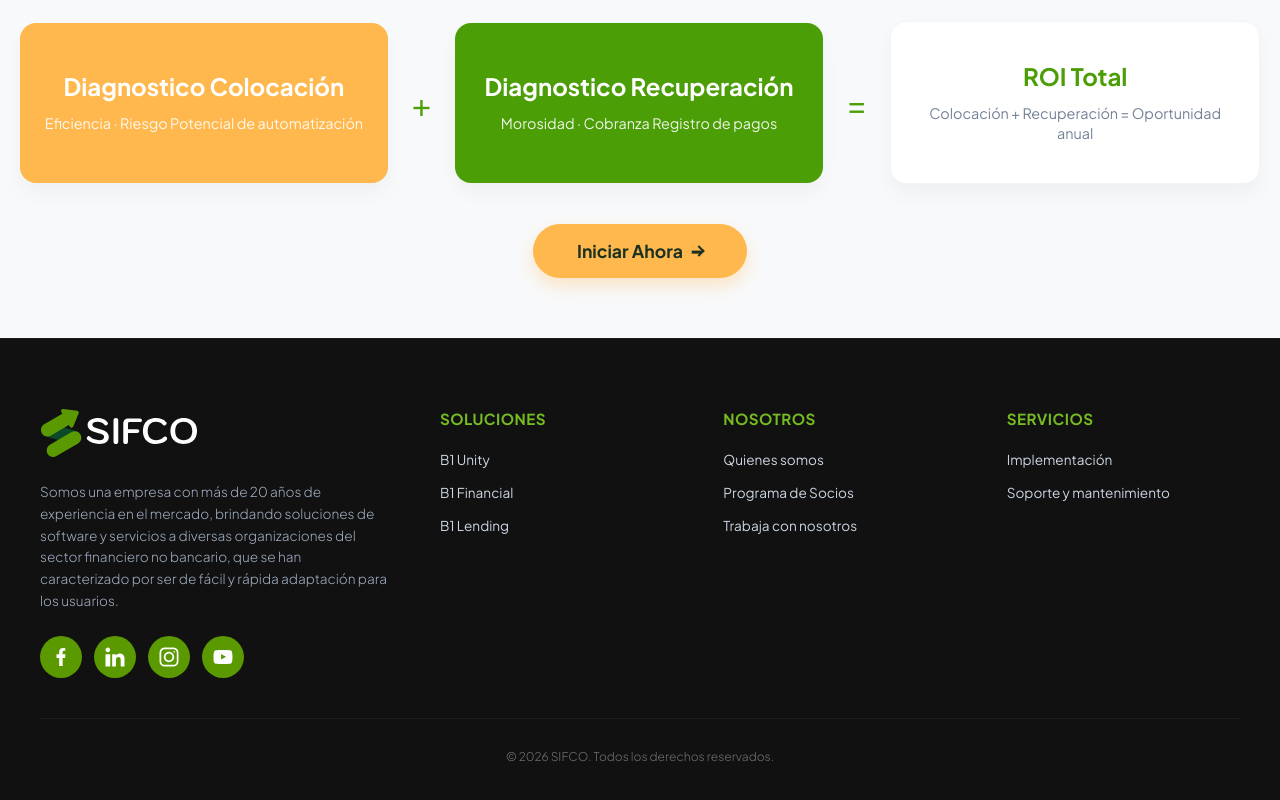
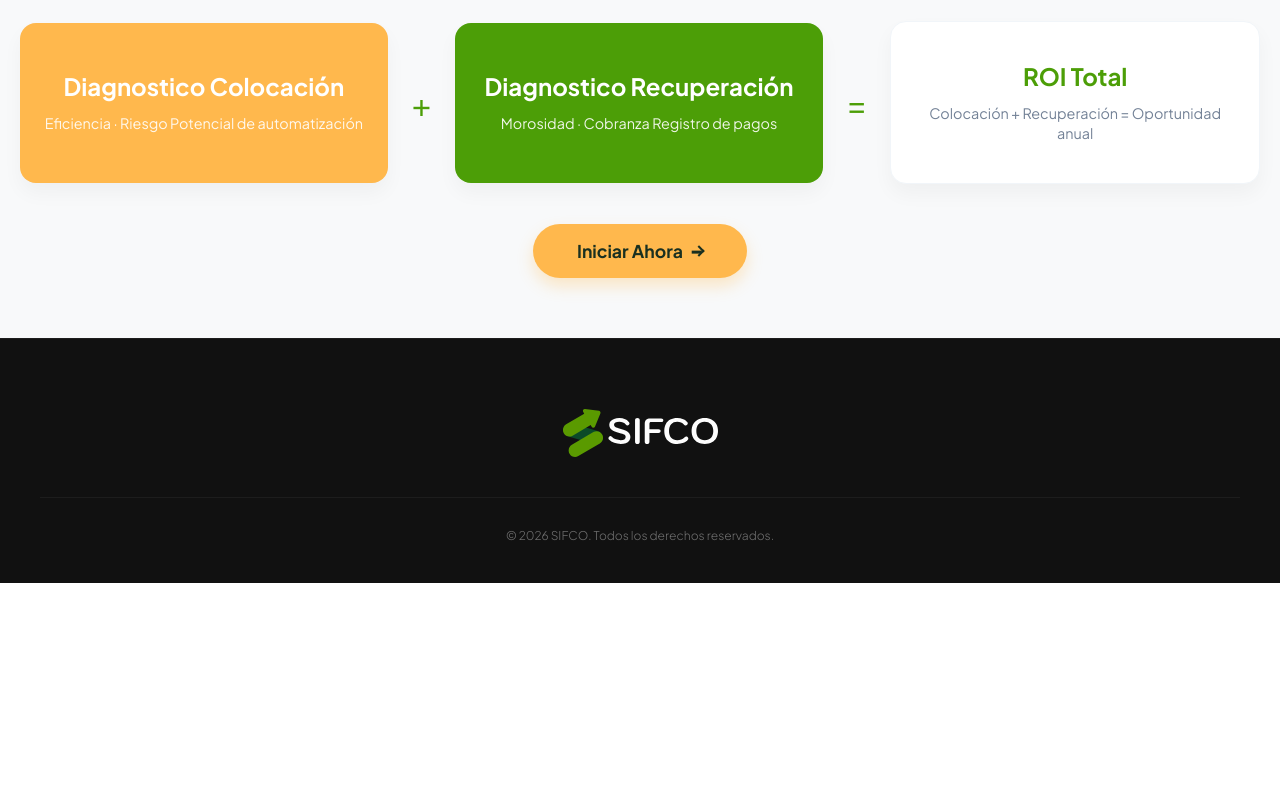
Before and after one commit to AdanTouchPoint/sifco-calculator, a React (Vite) app: page / in a window 1280 px wide. Shown: the part 1315-2115 px from the top of the page. After the commit the page ends 1898 px from the top, so only its background shows below. Built offline with nearby package versions, Linux system fonts and the light colour scheme.

Commit message:
updated: footer shows only centered logo; scroll results screen to top

```diff
--- a/src/components/Footer.tsx
+++ b/src/components/Footer.tsx
@@ -3,95 +3,16 @@
 
 // SVG Asset Imports
 import Logo from '../assets/Logo.svg';
-import FacebookIcon from '../assets/Facebook icon container.svg';
-import LinkedInIcon from '../assets/LinkedIn icon container.svg';
-import InstagramIcon from '../assets/Instagram icon container.svg';
-import YoutubeIcon from '../assets/YouTube icon container.svg';
 
 export const Footer: React.FC = () => {
     return (
         <footer className="sifco-footer-wrapper">
             <div className="sifco-footer-container">
-
-                {/* COLUMN 1: LOGO, DESCRIPTION & SOCIALS */}
-                <div className="sifco-footer-info-col">
-                    <img
-                        src={Logo}
-                        alt="SIFCO Logo"
-                        className="sifco-footer-logo-img"
-                    />
-                    <p className="sifco-footer-desc">
-                        Somos una empresa con más de 20 años de experiencia en el mercado, brindando soluciones de software y servicios a diversas organizaciones del sector financiero no bancario, que se han caracterizado por ser de fácil y rápida adaptación para los usuarios.
-                    </p>
-                    <div className="sifco-footer-socials">
-                        <a
-                            href="https://facebook.com"
-                            target="_blank"
-                            rel="noopener noreferrer"
-                            className="sifco-footer-social-link"
-                            aria-label="Facebook SIFCO"
-                        >
-                            <img src={FacebookIcon} alt="Facebook" className="sifco-footer-social-icon" />
-                        </a>
-                        <a
-                            href="https://linkedin.com"
-                            target="_blank"
-                            rel="noopener noreferrer"
-                            className="sifco-footer-social-link"
-                            aria-label="LinkedIn SIFCO"
-                        >
-                            <img src={LinkedInIcon} alt="LinkedIn" className="sifco-footer-social-icon" />
-                        </a>
-                        <a
-                            href="https://instagram.com"
-                            target="_blank"
-                            rel="noopener noreferrer"
-                            className="sifco-footer-social-link"
-                            aria-label="Instagram SIFCO"
-                        >
-                            <img src={InstagramIcon} alt="Instagram" className="sifco-footer-social-icon" />
-                        </a>
-                        <a
-                            href="https://youtube.com"
-                            target="_blank"
-                            rel="noopener noreferrer"
-                            className="sifco-footer-social-link"
-                            aria-label="YouTube SIFCO"
-                        >
-                            <img src={YoutubeIcon} alt="YouTube" className="sifco-footer-social-icon" />
-                        </a>
-                    </div>
-                </div>
-
-                {/* COLUMN 2: SOLUCIONES */}
-                <div className="sifco-footer-links-col">
-                    <h3 className="sifco-footer-col-title">Soluciones</h3>
-                    <ul className="sifco-footer-links-list">
-                        <li><a href="#soluciones" className="sifco-footer-link">B1 Unity</a></li>
-                        <li><a href="#soluciones" className="sifco-footer-link">B1 Financial</a></li>
-                        <li><a href="#soluciones" className="sifco-footer-link">B1 Lending</a></li>
-                    </ul>
-                </div>
-
-                {/* COLUMN 3: NOSOTROS */}
-                <div className="sifco-footer-links-col">
-                    <h3 className="sifco-footer-col-title">Nosotros</h3>
-                    <ul className="sifco-footer-links-list">
-                        <li><a href="#nosotros" className="sifco-footer-link">Quienes somos</a></li>
-                        <li><a href="#nosotros" className="sifco-footer-link">Programa de Socios</a></li>
-                        <li><a href="#nosotros" className="sifco-footer-link">Trabaja con nosotros</a></li>
-                    </ul>
-                </div>
-
-                {/* COLUMN 4: SERVICIOS */}
-                <div className="sifco-footer-links-col">
-                    <h3 className="sifco-footer-col-title">Servicios</h3>
-                    <ul className="sifco-footer-links-list">
-                        <li><a href="#servicios" className="sifco-footer-link">Implementación</a></li>
-                        <li><a href="#servicios" className="sifco-footer-link">Soporte y mantenimiento</a></li>
-                    </ul>
-                </div>
-
+                <img
+                    src={Logo}
+                    alt="SIFCO Logo"
+                    className="sifco-footer-logo-img"
+                />
             </div>
 
             {/* COPYRIGHT BOTTOM BAR */}
--- a/src/components/Resultados.tsx
+++ b/src/components/Resultados.tsx
@@ -1,4 +1,4 @@
-import React, { useState } from 'react';
+import React, { useState, useLayoutEffect } from 'react';
 import { useCalculatorStore } from '../lib/useCalculatorStore';
 import { calculateROI } from '../lib/calculations';
 import { generateResultadosPDF } from '../lib/generatePDF';
@@ -18,6 +18,10 @@
 
     const results = calculateROI(state);
     const [downloading, setDownloading] = useState(false);
+
+    useLayoutEffect(() => {
+        window.scrollTo(0, 0);
+    }, []);
 
     const handleDownload = async () => {
         setDownloading(true);
--- a/src/components/footer.css
+++ b/src/components/footer.css
@@ -12,94 +12,17 @@
 .sifco-footer-container {
     max-width: 1200px;
     margin: 0 auto;
-    display: grid;
-    grid-template-columns: 1.5fr 1fr 1fr 1fr;
-    gap: 50px;
+    display: flex;
+    justify-content: center;
+    align-items: center;
     width: 100%;
-}
-
-/* --- COLUMNA IZQUIERDA (LOGO + DESCRIPCIÓN + REDES) --- */
-.sifco-footer-info-col {
-    display: flex;
-    flex-direction: column;
-    gap: 24px;
 }
 
 .sifco-footer-logo-img {
     height: 48px;
     width: auto;
-    align-self: flex-start;
     display: block;
-}
-
-.sifco-footer-desc {
-    font-size: 0.85rem;
-    color: #a0aec0;
-    line-height: 1.6;
-    font-weight: 300;
-    margin: 0;
-    text-align: left;
-}
-
-.sifco-footer-socials {
-    display: flex;
-    gap: 12px;
-    align-items: center;
-}
-
-.sifco-footer-social-link {
-    display: inline-block;
-    transition: transform 0.2s ease, opacity 0.2s ease;
-}
-
-.sifco-footer-social-link:hover {
-    transform: translateY(-3px);
-    opacity: 0.9;
-}
-
-.sifco-footer-social-icon {
-    width: 42px;
-    height: 42px;
-    display: block;
-}
-
-/* --- COLUMNAS DE ENLACES --- */
-.sifco-footer-links-col {
-    display: flex;
-    flex-direction: column;
-    gap: 20px;
-}
-
-.sifco-footer-col-title {
-    color: var(--sifco-green-primary, #76BC21);
-    font-size: 0.95rem;
-    font-weight: 700;
-    letter-spacing: 0.03em;
-    margin: 0;
-    text-transform: uppercase;
-}
-
-.sifco-footer-links-list {
-    list-style: none;
-    padding: 0;
-    margin: 0;
-    display: flex;
-    flex-direction: column;
-    gap: 12px;
-}
-
-.sifco-footer-link {
-    color: #cbd5e1;
-    text-decoration: none;
-    font-size: 0.85rem;
-    font-weight: 400;
-    transition: color 0.2s ease, padding-left 0.2s ease;
-    display: inline-block;
-}
-
-.sifco-footer-link:hover {
-    color: #ffffff;
-    padding-left: 2px;
+    margin: 0 auto;
 }
 
 /* --- BOTTOM BAR / COPYRIGHT --- */
@@ -119,25 +42,9 @@
 }
 
 /* --- DISEÑO RESPONSIVO --- */
-@media (max-width: 1024px) {
-    .sifco-footer-container {
-        grid-template-columns: 1fr 1fr;
-        gap: 40px;
-    }
-}
-
 @media (max-width: 600px) {
     .sifco-footer-wrapper {
         padding: 50px 20px 30px 20px;
-    }
-
-    .sifco-footer-container {
-        grid-template-columns: 1fr;
-        gap: 32px;
-    }
-
-    .sifco-footer-info-col {
-        gap: 16px;
     }
 
     .sifco-footer-bottom {
```
